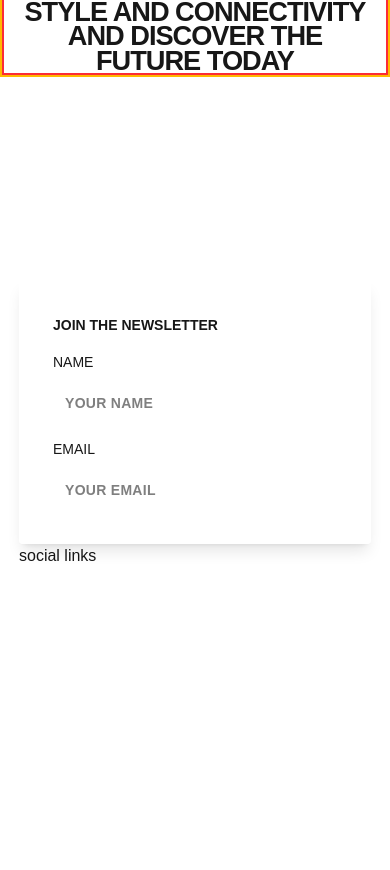
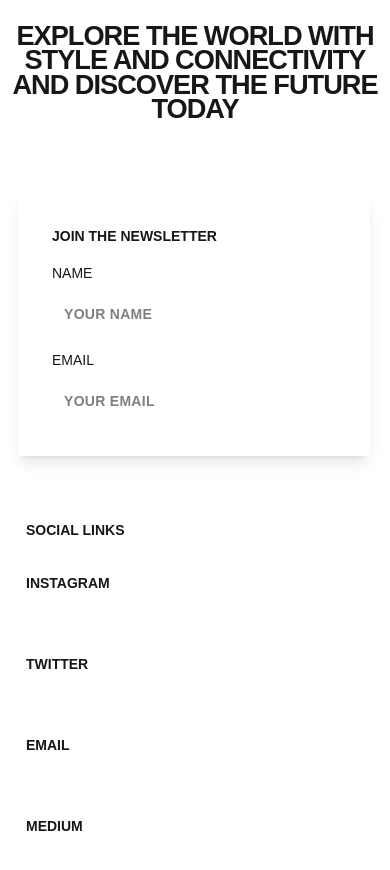
Before and after one commit to AllexandraWEB/iGlasses, a Next.js app: page / in a window 390 px wide. Shown: the part 3070-3940 px from the top of the page. Before the commit the page ends 3740 px from the top, so only its background shows below. Built offline with nearby package versions, Linux system fonts and the light colour scheme.

Commit message:
Fixing the mobile version

```diff
--- a/src/app/components/layout/ContactSection.tsx
+++ b/src/app/components/layout/ContactSection.tsx
@@ -5,8 +5,8 @@ import LinkForm from "./LinkForm";
 const ContactSection = () => {
   return (
     <section className='w-full flex flex-col min-h-screen bg-[url("/Contact-Section.svg")] bg-cover bg-center relative'>
-      <div className="flex flex-wrap flex-col justify-between md:flex-row md:mt-[2.6rem] m-auto md:mx-0 text-center md:text-start border-2 border-amber-400">
-        <div className="flex items-start mb-[1rem] lg:px-6 md:mb-0 border-2 border-blue-500">
+      <div className="flex flex-wrap flex-col justify-between md:flex-row md:mt-[2.6rem] m-auto md:mx-0 text-center md:text-start">
+        <div className="flex items-start mb-[1rem] m-auto md:m-0 lg:px-6 md:mb-0 py-6 md:py-2">
           <img src="/Logo.svg" alt="Logo" className="w-[40px] h-auto" />
           <label
             htmlFor="#"
@@ -15,7 +15,7 @@ const ContactSection = () => {
           </label>
         </div>
 
-        <div className="md:w-[684px] md:h-[462px] border-red-500 border-2">
+        <div className="md:w-[684px] md:h-[462px] py-5 md:py-2 mt-[90px] md:mt-0">
           <h1 className="text-[1.7rem] md:text-[4.8rem] uppercase font-extrabold leading-[90%] md:leading-[80%] tracking-[-1px] md:tracking-[-4px] px-3">
             Explore the world with style and connectivity and discover the
             future today
@@ -23,7 +23,7 @@ const ContactSection = () => {
         </div>
       </div>
 
-      <div className="flex flex-wrap flex-col md:flex-row m-auto md:ml-[9rem] px-2">
+      <div className="flex flex-wrap flex-col md:flex-row md:w-[75%] justify-between m-auto md:ml-[9rem] px-2">
        <Form />
        <LinkForm />
       </div>
@@ -32,3 +32,5 @@ const ContactSection = () => {
 };
 
 export default ContactSection;
+
+// bg-white/10 backdrop-blur-md border-white/30 shadow-lg rounded-[4px] border-2
--- a/src/app/components/layout/Form.tsx
+++ b/src/app/components/layout/Form.tsx
@@ -2,7 +2,7 @@ import React from 'react'
 
 const Form = () => {
   return (
-    <div className="w-[22rem] h-[16.5rem] flex justify-center items-center p-2 bg-white/10 backdrop-blur-md border-white/30 shadow-lg rounded-[4px] border-2">
+    <div className="w-[22rem] h-[16.5rem] mt-[50px] md:mt-0 flex justify-center items-center p-2 bg-white/10 backdrop-blur-md border-white/30 shadow-lg rounded-[4px] border-2">
     <div className="flex flex-col text-start w-full px-6">
       <h1 className="uppercase text-[14px] font-bold">
         join the newsletter
--- a/src/app/components/layout/LinkForm.tsx
+++ b/src/app/components/layout/LinkForm.tsx
@@ -2,14 +2,26 @@ import React from 'react'
 
 const LinkForm = () => {
   return (
-    <div>
-        <div>
+    <div className='w-[338px] h-[330px] text-[14px] mt-[4rem] md:mt-0 mx-2 my-2 font-bold uppercase mb-[100px] md:mb-0'>
+        <div className='flex flex-col flex-wrap justify-around gap-[20px]'>
             <h1>social links</h1>
-            <ul>
-                <li><a href=""></a></li>
-                <li><a href=""></a></li>
-                <li><a href=""></a></li>
-                <li><a href=""></a></li>
+            <ul className='flex flex-col justify-around gap-[30px]'>
+                <li className='py-[12px]'><a href="#">
+                  Instagram
+                <span className="block w-full h-[2px] bg-white mt-1"></span>
+                </a></li>
+                <li className='py-[12px]'><a href="#">
+                  Twitter
+                <span className="block w-full h-[2px] bg-white mt-1"></span>
+                </a></li>
+                <li className='py-[12px]'><a href="#">
+                  Email
+                <span className="block w-full h-[2px] bg-white mt-1"></span>
+                </a></li>
+                <li className='py-[12px]'><a href="#">
+                  Medium
+                <span className="block w-full h-[2px] bg-white mt-1"></span>
+                </a></li>
             </ul>
         </div>
     </div>
```
